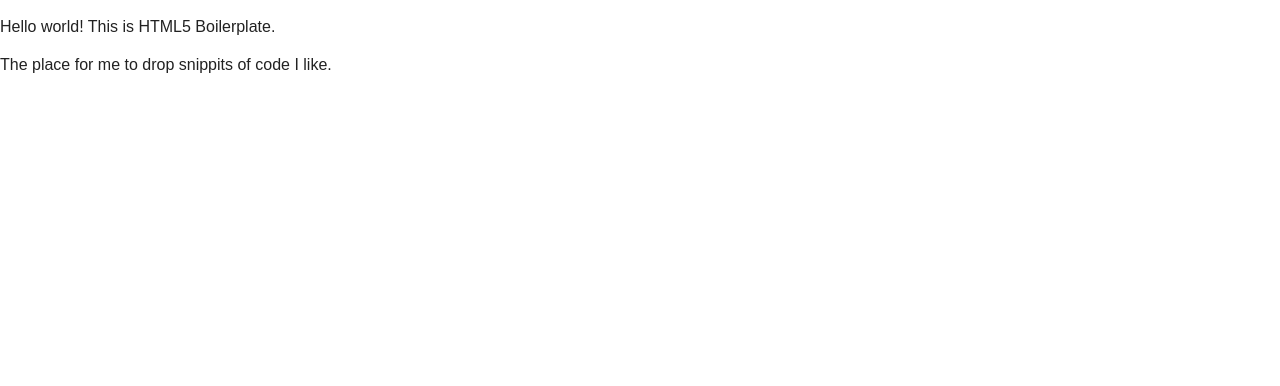
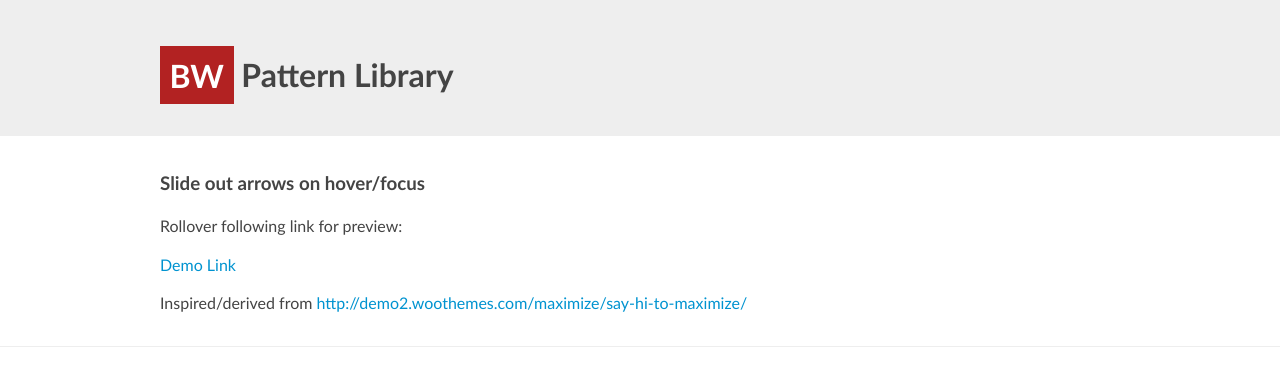
Before and after one commit to benwakeford/bw-pattern-library, a plain HTML site: page index.html in a window 1280 px wide. Drawn offline with nearby package versions, Linux system fonts and the light colour scheme.

Commit message:
Set up first page
Add structure, content and style for header and first pattern

Signed-off-by: Ben Wakeford <mail@benwakeford.com>

```diff
--- a/css/main.css
+++ b/css/main.css
@@ -61,11 +61,43 @@ textarea {
    ========================================================================== */
 
 
+/* Quick and dirty setup */
+
+body {
+    background: #fff;
+    color: #444;
+    font-family: "Trebuchet MS", Arial, Helvetica, sans-serif;
+}
+a, a:visited { text-decoration: none; color: #0093d0; }
+a:hover, a:active, a:focus { color: #006591; }
 
 
+/* Structure */
+
+.header {
+    width: 100%;
+    background: #eee;
+    padding: 2em 0 1em;
+}
+.row {
+    width: 90%;
+    max-width: 960px;
+    margin: 0 auto;
+}
 
 
+.section {
+    border-bottom: 1px solid #eee;
+    padding: 1em 0;
+}
 
+/* Specific */
+
+.logo {
+    background: #b22222;
+    color: #fff;
+    padding: 0.3em;
+}
 
 
 
--- a/index.html
+++ b/index.html
@@ -20,9 +20,21 @@
 <p class="chromeframe">You are using an <strong>outdated</strong> browser. Please <a href="http://browsehappy.com/">upgrade your browser</a> or <a href="http://www.google.com/chromeframe/?redirect=true">activate Google Chrome Frame</a> to improve your experience.</p>
 <![endif]-->
 
-        <p>Hello world! This is HTML5 Boilerplate.</p>
 
-        <p>The place for me to drop snippits of code I like.</p>
+<div class="header">
+	<div class="row clearfix">
+		<h1><span class="logo">BW</span> Pattern Library</h1>
+	</div>
+</div><!-- /header -->
+
+<div class="section">
+	<div class="row clearfix">
+		<h3>Slide out arrows on hover/focus</h3>
+		<p>Rollover following link for preview:</p>
+		<p><a href="#" class="slide-arrow">Demo Link</a></p>
+		<p>Inspired/derived from <a href="http://demo2.woothemes.com/maximize/say-hi-to-maximize/">http://demo2.woothemes.com/maximize/say-hi-to-maximize/</a></p>
+	</div>
+</div><!-- /section -->
 
 <script src="//ajax.googleapis.com/ajax/libs/jquery/1.10.1/jquery.min.js"></script>
 <script>window.jQuery || document.write('<script src="js/vendor/jquery-1.10.1.min.js"><\/script>')</script>
```
Lines whose indentation alone changed are shown as unchanged.
